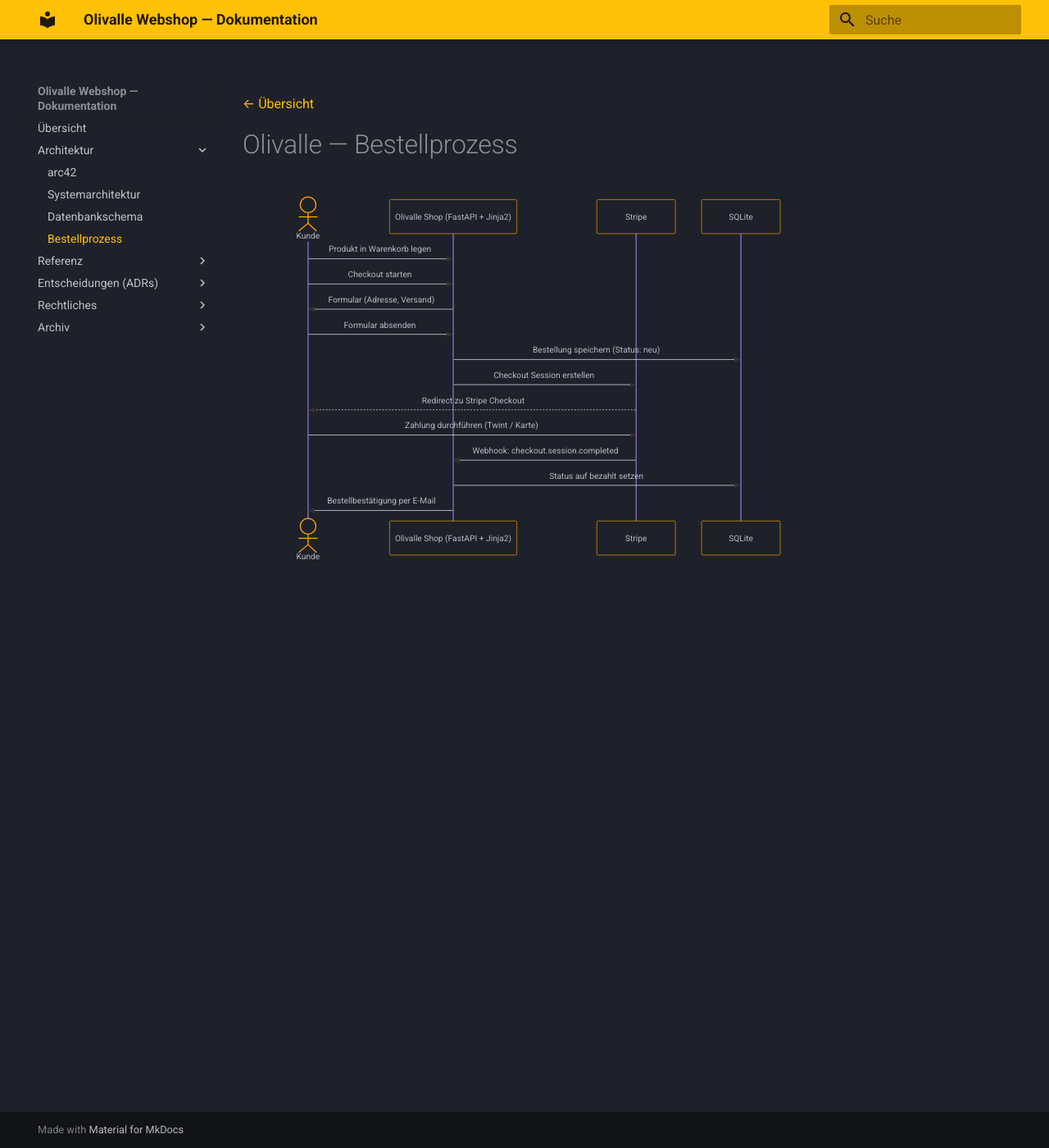
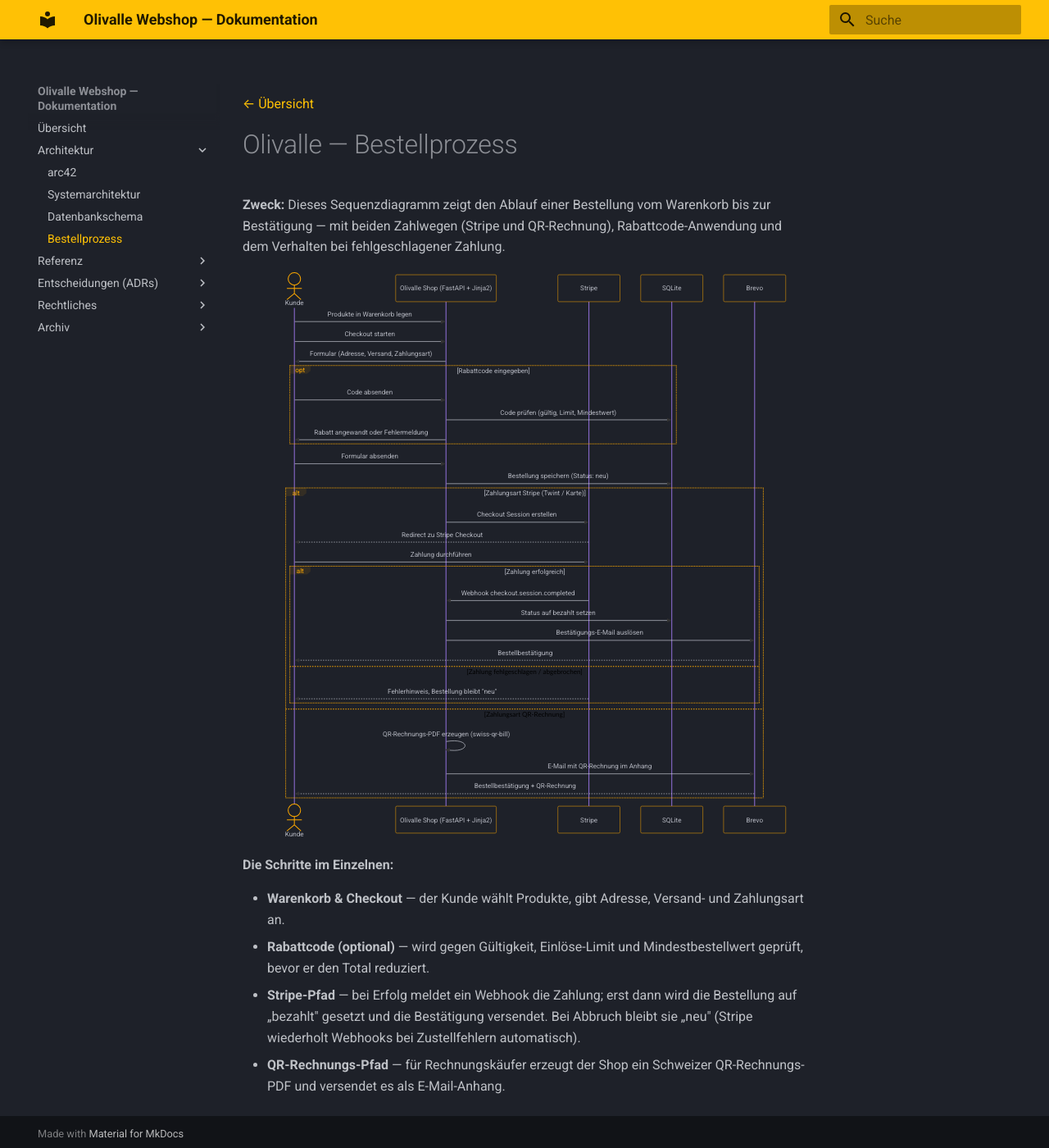
Before and after one commit to konstantinniedermann/olivalle-webshop, an MkDocs documentation site: the page built from docs/bestellprozess.md, in a window 1280 px wide and 1400 px high. Shown: the whole window at 82% size. Built offline with MkDocs 1.6.1 and Material for MkDocs 9.7.7, drawn with Linux system fonts in a browser that asks for light colours.

Commit message:
docs: Bestellprozess um QR-Rechnung, Rabatt und Fehlerpfad ergänzen
Co-Authored-By: Claude Opus 4.8 (1M context) <noreply@anthropic.com>

````diff
--- a/docs/bestellprozess.md
+++ b/docs/bestellprozess.md
@@ -1,6 +1,8 @@
 [← Übersicht](index.md)
 
 # Olivalle — Bestellprozess
+
+**Zweck:** Dieses Sequenzdiagramm zeigt den Ablauf einer Bestellung vom Warenkorb bis zur Bestätigung — mit beiden Zahlwegen (Stripe und QR-Rechnung), Rabattcode-Anwendung und dem Verhalten bei fehlgeschlagener Zahlung.
 
 ```mermaid
 sequenceDiagram
@@ -8,16 +10,41 @@ sequenceDiagram
     participant Shop as Olivalle Shop (FastAPI + Jinja2)
     participant Stripe
     participant DB as SQLite
+    participant Brevo
 
-    Kunde->>Shop: Produkt in Warenkorb legen
+    Kunde->>Shop: Produkte in Warenkorb legen
     Kunde->>Shop: Checkout starten
-    Shop->>Kunde: Formular (Adresse, Versand)
+    Shop->>Kunde: Formular (Adresse, Versand, Zahlungsart)
+    opt Rabattcode eingegeben
+        Kunde->>Shop: Code absenden
+        Shop->>DB: Code prüfen (gültig, Limit, Mindestwert)
+        Shop->>Kunde: Rabatt angewandt oder Fehlermeldung
+    end
     Kunde->>Shop: Formular absenden
     Shop->>DB: Bestellung speichern (Status: neu)
-    Shop->>Stripe: Checkout Session erstellen
-    Stripe-->>Kunde: Redirect zu Stripe Checkout
-    Kunde->>Stripe: Zahlung durchführen (Twint / Karte)
-    Stripe->>Shop: Webhook: checkout.session.completed
-    Shop->>DB: Status auf bezahlt setzen
-    Shop->>Kunde: Bestellbestätigung per E-Mail
+
+    alt Zahlungsart Stripe (Twint / Karte)
+        Shop->>Stripe: Checkout Session erstellen
+        Stripe-->>Kunde: Redirect zu Stripe Checkout
+        Kunde->>Stripe: Zahlung durchführen
+        alt Zahlung erfolgreich
+            Stripe->>Shop: Webhook checkout.session.completed
+            Shop->>DB: Status auf bezahlt setzen
+            Shop->>Brevo: Bestätigungs-E-Mail auslösen
+            Brevo-->>Kunde: Bestellbestätigung
+        else Zahlung fehlgeschlagen / abgebrochen
+            Stripe-->>Kunde: Fehlerhinweis, Bestellung bleibt "neu"
+        end
+    else Zahlungsart QR-Rechnung
+        Shop->>Shop: QR-Rechnungs-PDF erzeugen (swiss-qr-bill)
+        Shop->>Brevo: E-Mail mit QR-Rechnung im Anhang
+        Brevo-->>Kunde: Bestellbestätigung + QR-Rechnung
+    end
 ```
+
+**Die Schritte im Einzelnen:**
+
+- **Warenkorb & Checkout** — der Kunde wählt Produkte, gibt Adresse, Versand- und Zahlungsart an.
+- **Rabattcode (optional)** — wird gegen Gültigkeit, Einlöse-Limit und Mindestbestellwert geprüft, bevor er den Total reduziert.
+- **Stripe-Pfad** — bei Erfolg meldet ein Webhook die Zahlung; erst dann wird die Bestellung auf „bezahlt" gesetzt und die Bestätigung versendet. Bei Abbruch bleibt sie „neu" (Stripe wiederholt Webhooks bei Zustellfehlern automatisch).
+- **QR-Rechnungs-Pfad** — für Rechnungskäufer erzeugt der Shop ein Schweizer QR-Rechnungs-PDF und versendet es als E-Mail-Anhang.
````
